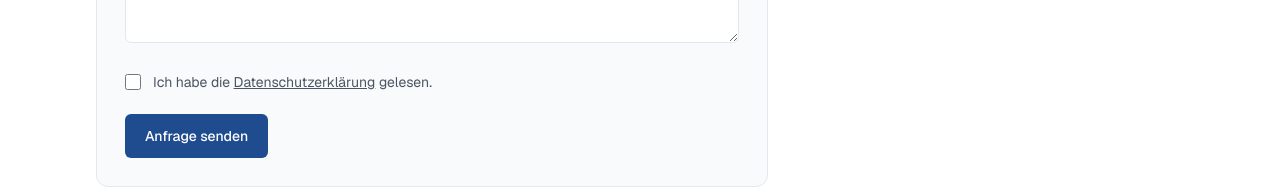
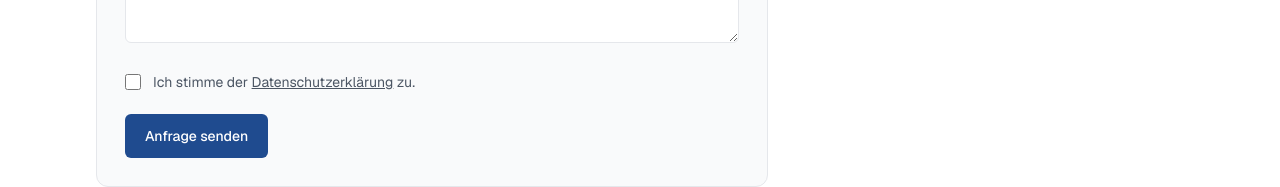
Before and after one commit to carlfruehling/fruehling-corporate, a Next.js app: page /contact in a window 1280 px wide. Shown: the part 633-820 px from the top of the page. Built offline with nearby package versions, Linux system fonts and the light colour scheme.

Commit message:
Standardize privacy checkbox in contact form

```diff
--- a/src/app/contact/page.tsx
+++ b/src/app/contact/page.tsx
@@ -1,5 +1,4 @@
 import type { Metadata } from "next";
-import Link from "next/link";
 
 type ContactPageProps = {
   searchParams?: Promise<{ status?: string }> | { status?: string };
@@ -130,7 +129,11 @@ export default async function ContactPage({ searchParams }: ContactPageProps) {
             className="mt-1 h-4 w-4 rounded border-border"
           />
           <span>
-            Ich habe die <Link href="/datenschutz" className="underline">Datenschutzerklärung</Link> gelesen.
+            Ich stimme der{" "}
+            <a href="/datenschutz" className="underline hover:text-foreground" target="_blank" rel="noopener noreferrer">
+              Datenschutzerklärung
+            </a>{" "}
+            zu.
           </span>
         </label>
 
```
